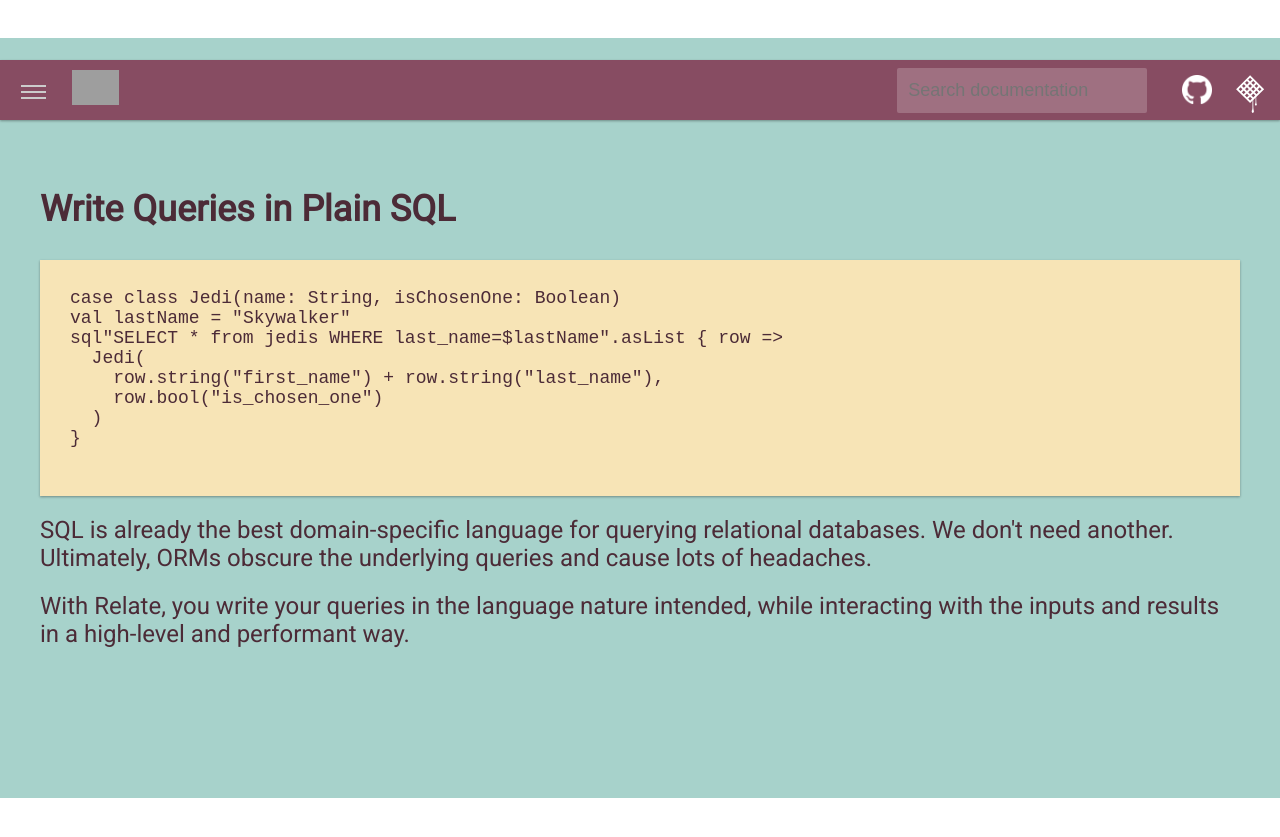
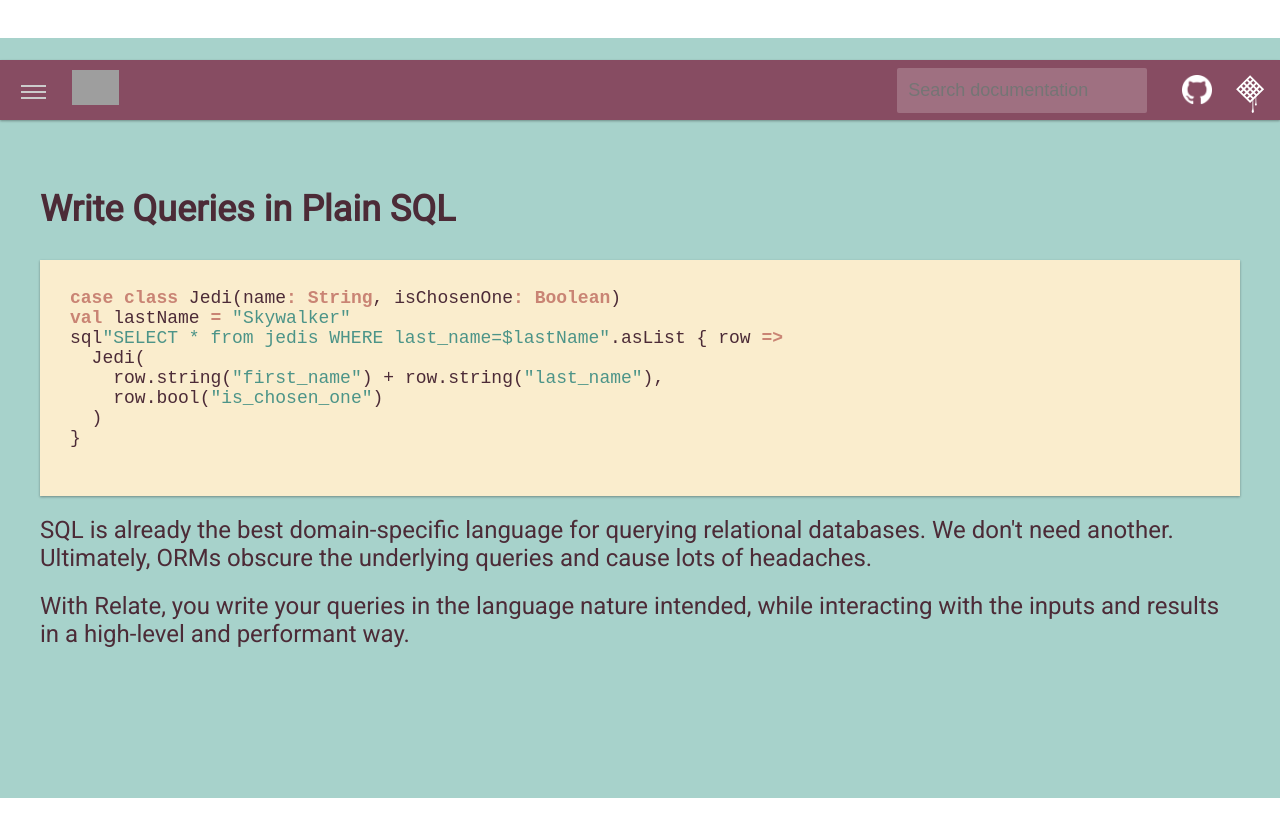
Before and after one commit to lucidsoftware/relate, a Jekyll site: the page built from index.html, in a window 1280 px wide and 900 px high, scrolled down 844 px. Shown: the top 837 px of the window. Built offline with Jekyll 4.4.1, drawn with Linux system fonts in a browser that asks for light colours; some of the changed text lies outside the part shown; grey boxes are pictures that could not be loaded.

Commit message:
code syntax highlighting

```diff
--- a/_sass/base.scss
+++ b/_sass/base.scss
@@ -22,7 +22,7 @@ body {
 }
 
 a {
-  color: $clean;
+  color: $darker-clean;
   cursor: pointer;
   text-decoration: none;
 
--- a/_sass/code.scss
+++ b/_sass/code.scss
@@ -4,6 +4,12 @@
   margin: 0;
   padding: 10px 30px;
 
-  background-color: lighten($butter, 10%);
+  background-color: lighten($butter, 15%);
   overflow-x: auto;
+
+  .language-scala {
+    .c1 { color: #999; }
+    .k, .kt { color: $salmon; font-weight: 700; }
+    .s { color: $darker-clean; }
+  }
 }
--- a/_sass/colors.scss
+++ b/_sass/colors.scss
@@ -3,6 +3,7 @@ $eggplant: #874c62;
 $salmon: #c98474;
 $butter: #f2d388;
 $clean: #a7d2cb;
+$darker-clean: darken($clean, 30%);
 
 $font-color-dark: darken($eggplant, 18%);
 
--- a/_sass/footer.scss
+++ b/_sass/footer.scss
@@ -14,4 +14,8 @@ footer.site-footer {
     line-height: $site-footer-height;
     text-align: center;
   }
+
+  a {
+    color: $clean;
+  }
 }
--- a/_sass/home.scss
+++ b/_sass/home.scss
@@ -64,7 +64,7 @@
     background-color: $butter;
 
     .highlight {
-      background-color: lighten($clean, 20%);
+      background-color: lighten($clean, 18%);
     }
   }
 }
--- a/index.html
+++ b/index.html
@@ -48,7 +48,7 @@ resolvers += "Sonatype release repository" at "https://oss.sonatype.org/content/
   <section class="explore-docs">
     <div class="container">
       <h1 class="section-title">Explore the Documentation</h1>
-      <p>Relate has a lot of cool features, like pararmeter sequences and query composition. To get the most of it, and for a more complete overview of the project, continue on to the <a href="{{site.baseurl}}/docs/overview.html">rest of the documentation</a>.</p>
+      <p>Relate has a lot of cool features, like pararmeter sequences and query composition. To get the most of it, and for a more complete overview of the project, continue on to the <a href="{{site.baseurl}}/docs/overview.html">rest of the documentation</a> or use the hamburger menu to select a specific topic.</p>
     </div>
   </section>
 </div>
```
